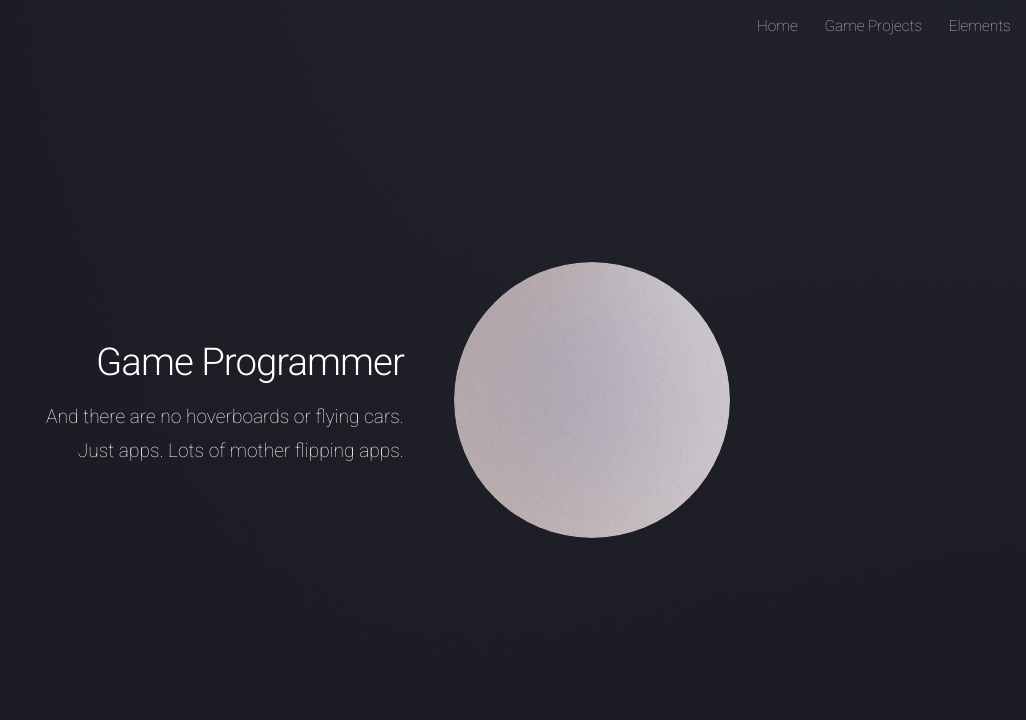
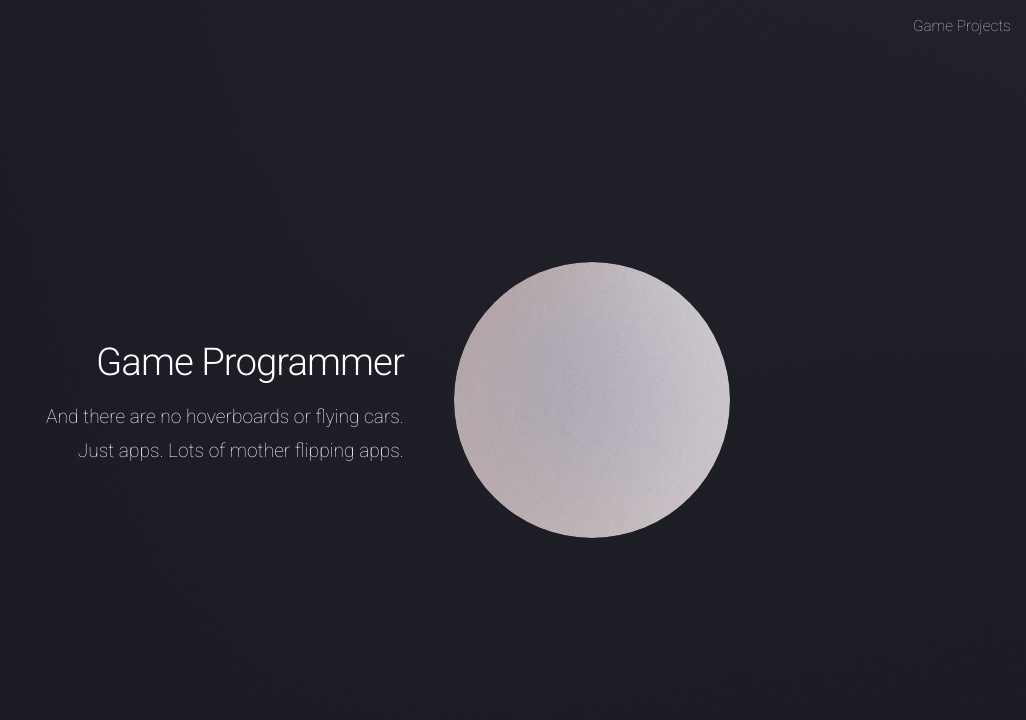
Before and after one commit to Aergu/PasswordGen-website, a plain HTML site: page index.html in a window 1280 px wide. Shown: the top 720 px of the page, without its empty margins (254-1280 px from the left). Drawn offline with Linux system fonts and the light colour scheme; files whose address does not match are found by name.

Commit message:
Update index.html

```diff
--- a/index.html
+++ b/index.html
@@ -19,7 +19,6 @@
 				<header id="header">
 					<nav id="nav">
 						<ul>
-							<li><a href="index.html">Home</a></li>
 							<li>
 								<a href="#">Game Projects</a>
 								<ul>
@@ -29,7 +28,6 @@
 									<li><a href="#EndlessDungeon"><img src= "assets/images/Raylib_Symbol.png" class="menu-icon"> Endless Dungeon</a></li>
 								</ul>
 							</li>
-							<li><a href="elements.html">Elements</a></li>
 						</ul>
 					</nav>
 				</header>
```
